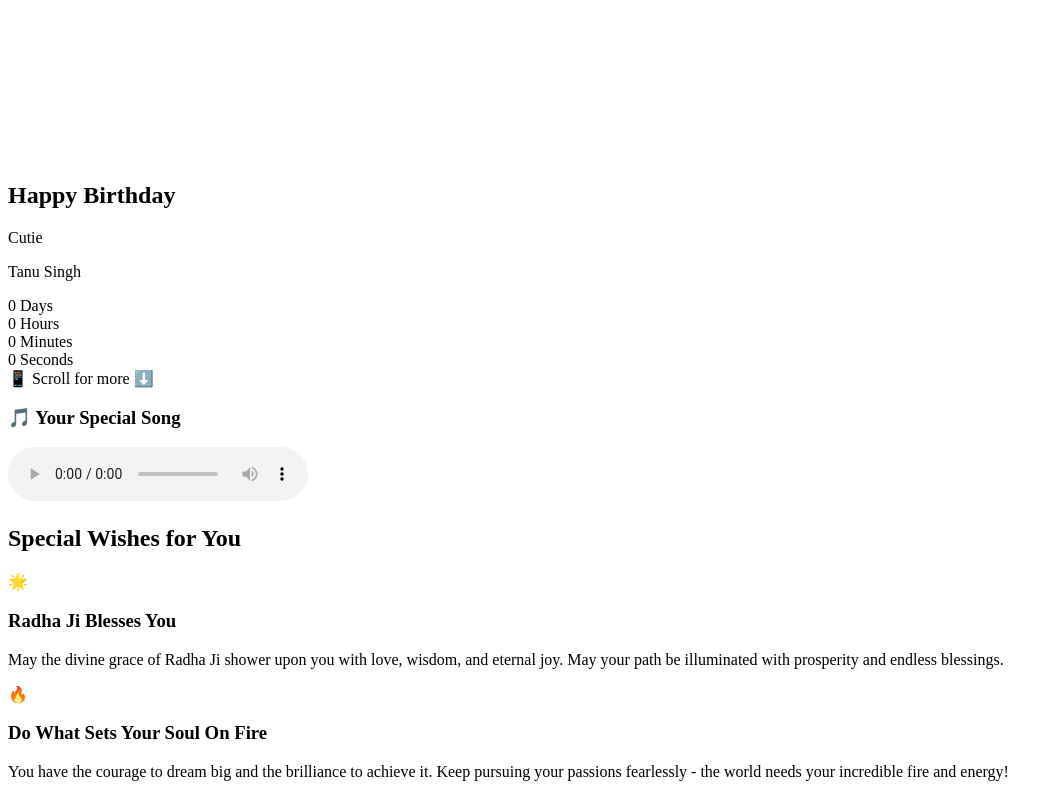
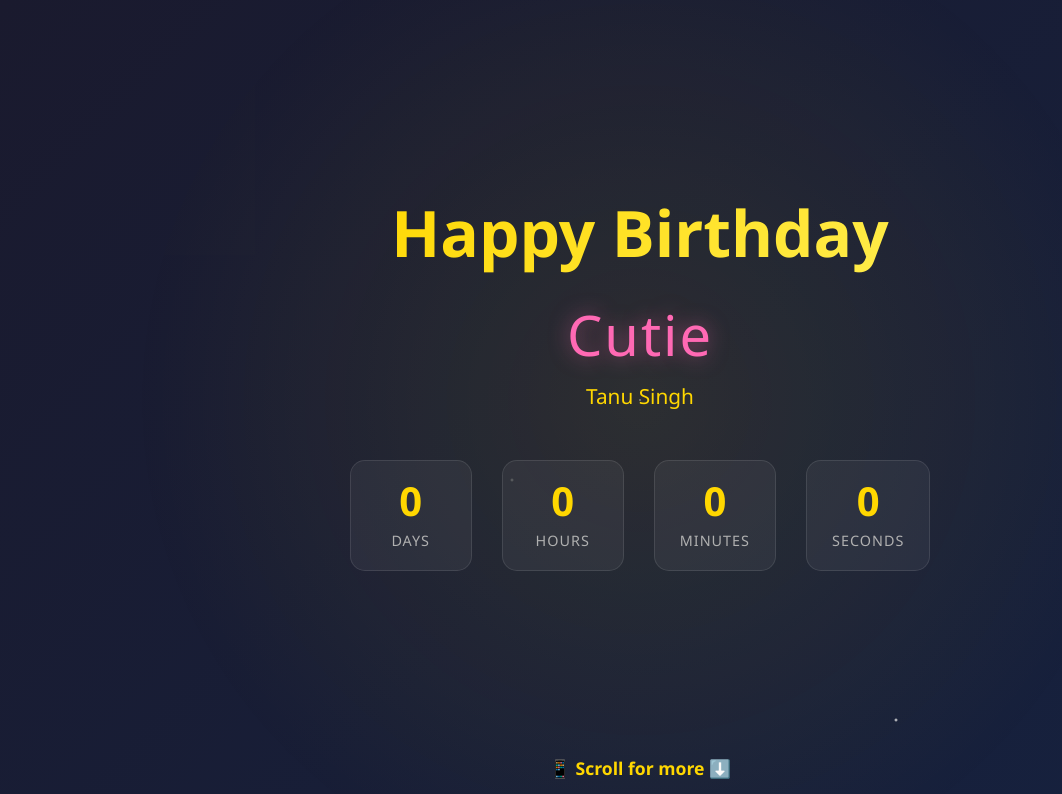
Before and after one commit to secretadmirernote/birthday-wish28, a plain HTML site: page index.html in a window 1280 px wide. Shown: the top 794 px of the page, without its empty margins (0-1062 px from the left). Drawn offline with Linux system fonts and the light colour scheme.

Commit message:
Refactor style.css to remove HTML and add styles
Removed HTML structure from style.css and added CSS styles for various sections.

```diff
--- a/style.css
+++ b/style.css
@@ -1,116 +1,477 @@
 * {
-<!DOCTYPE html>
-<html lang="en">
-<head>
-    <meta charset="UTF-8">
-    <meta name="viewport" content="width=device-width, initial-scale=1.0">
-    <title>Happy Birthday Tanu ✨</title>
-    <link rel="stylesheet" href="style.css">
-</head>
-<body>
-    <canvas id="confetti"></canvas>
-    <div class="stars"></div>
+    margin: 0;
+    padding: 0;
+    box-sizing: border-box;
+}
 
-    <section class="hero">
-        <div class="hero-content">
-            <h1 class="title">Happy Birthday</h1>
-            <p class="subtitle-cutie">Cutie</p>
-            <p class="date-text">Tanu Singh</p>
+html {
+    scroll-behavior: smooth;
+}
 
-            <div class="countdown" id="countdown">
-                <div class="countdown-item">
-                    <span class="countdown-value" id="days">0</span>
-                    <span class="countdown-label">Days</span>
-                </div>
-                <div class="countdown-item">
-                    <span class="countdown-value" id="hours">0</span>
-                    <span class="countdown-label">Hours</span>
-                </div>
-                <div class="countdown-item">
-                    <span class="countdown-value" id="minutes">0</span>
-                    <span class="countdown-label">Minutes</span>
-                </div>
-                <div class="countdown-item">
-                    <span class="countdown-value" id="seconds">0</span>
-                    <span class="countdown-label">Seconds</span>
-                </div>
-            </div>
-        </div>
+body {
+    font-family: 'Segoe UI', Tahoma, Geneva, Verdana, sans-serif;
+    background: linear-gradient(135deg, #1a1a2e 0%, #16213e 50%, #0f3460 100%);
+    color: #fff;
+    overflow-x: hidden;
+    min-height: 100vh;
+}
 
-        <div class="scroll-indicator">
-            <span>📱 Scroll for more ⬇️</span>
-        </div>
-    </section>
+/* Starfield Background */
+.stars {
+    position: fixed;
+    top: 0;
+    left: 0;
+    width: 100%;
+    height: 100%;
+    pointer-events: none;
+    z-index: 1;
+}
 
-    <section class="music-section">
-        <div class="container">
-            <div class="music-player">
-                <h3>🎵 Your Special Song</h3>
-                <audio id="audioPlayer" controls autoplay>
-                    <source src="song.mp3" type="audio/mpeg">
-                    Your browser does not support the audio element.
-                </audio>
-            </div>
-        </div>
-    </section>
+.stars::before,
+.stars::after {
+    content: '';
+    position: absolute;
+    width: 100%;
+    height: 100%;
+    background-image:
+        radial-gradient(2px 2px at 20% 30%, #fff, transparent),
+        radial-gradient(2px 2px at 60% 70%, #fff, transparent),
+        radial-gradient(1px 1px at 50% 50%, #fff, transparent);
+    background-size: 200% 200%;
+    animation: twinkle 5s infinite;
+}
 
-    <section class="wishes">
-        <div class="container">
-            <h2>Special Wishes for You</h2>
+.stars::after {
+    animation-delay: 2.5s;
+    background-position: 50% 50%;
+}
 
-            <div class="wish-cards">
-                <div class="wish-card">
-                    <div class="wish-icon">🌟</div>
-                    <h3>Radha Ji Blesses You</h3>
-                    <p>May the divine grace of Radha Ji shower upon you with love, wisdom, and eternal joy. May your path be illuminated with prosperity and endless blessings.</p>
-                </div>
+@keyframes twinkle {
+    0%, 100% { opacity: 0.3; }
+    50% { opacity: 1; }
+}
 
-                <div class="wish-card">
-                    <div class="wish-icon">🔥</div>
-                    <h3>Do What Sets Your Soul On Fire</h3>
-                    <p>You have the courage to dream big and the brilliance to achieve it. Keep pursuing your passions fearlessly - the world needs your incredible fire and energy!</p>
-                </div>
+/* Hero Section */
+.hero {
+    position: relative;
+    min-height: 100vh;
+    display: flex;
+    flex-direction: column;
+    justify-content: center;
+    align-items: center;
+    text-align: center;
+    z-index: 10;
+    padding: 20px;
+}
 
-                <div class="wish-card">
-                    <div class="wish-icon">🎓</div>
-                    <h3>Brilliant & Unstoppable</h3>
-                    <p>From a childhood topper to an extraordinary achiever - your dedication, intelligence, and hard work inspire everyone around you. Your success is only the beginning!</p>
-                </div>
+.hero::before {
+    content: '';
+    position: absolute;
+    top: 0;
+    left: 0;
+    right: 0;
+    bottom: 0;
+    background: radial-gradient(circle at 50% 50%, rgba(255, 215, 0, 0.1) 0%, transparent 70%);
+    animation: pulse 8s ease-in-out infinite;
+}
 
-                <div class="wish-card">
-                    <div class="wish-icon">✨</div>
-                    <h3>Mysterious & Magical</h3>
-                    <p>There's something beautifully enigmatic about you - your quiet strength, your mysterious charm, and the wisdom you carry makes you truly unforgettable.</p>
-                </div>
+@keyframes pulse {
+    0%, 100% { opacity: 0.5; }
+    50% { opacity: 1; }
+}
 
-                <div class="wish-card">
-                    <div class="wish-icon">💪</div>
-                    <h3>Hardest Working Soul</h3>
-                    <p>Your determination knows no bounds. Every goal you set, you conquer with grace. Your discipline and work ethic are truly admirable - keep shining brighter every day!</p>
-                </div>
+.hero-content {
+    position: relative;
+    z-index: 2;
+}
 
-                <div class="wish-card">
-                    <div class="wish-icon">👑</div>
-                    <h3>Rise Higher</h3>
-                    <p>You deserve all the success in the world. Your intelligence, beauty, ambition, and kind heart make you truly special. Keep being your amazing authentic self!</p>
-                </div>
-            </div>
-        </div>
-    </section>
+.title {
+    font-size: 4rem;
+    font-weight: 700;
+    margin-bottom: 20px;
+    background: linear-gradient(135deg, #ffd700, #ffed4e);
+    -webkit-background-clip: text;
+    -webkit-text-fill-color: transparent;
+    background-clip: text;
+    animation: fadeInDown 1s ease-out;
+}
 
-    <section class="message">
-        <div class="container">
-            <div class="message-box">
-                <p class="message-text">"You are not just smart, you are unstoppable. You are not just hardworking, you are inspiring. You are not just beautiful, you are unforgettable."</p>
-                <p class="message-author">— Happy 20th Birthday, Tanu! 🎂✨</p>
-            </div>
-        </div>
-    </section>
+.subtitle-cutie {
+    font-size: 3.5rem;
+    font-weight: 300;
+    margin-bottom: 10px;
+    color: #ff69b4;
+    animation: fadeInUp 1s ease-out 0.2s both;
+    letter-spacing: 2px;
+    text-shadow: 0 0 20px rgba(255, 105, 180, 0.5);
+}
 
-    <footer>
-        <p>&copy; 2026 Birthday Wishes | Made with <span class="heart">❤️</span></p>
-    </footer>
+.date-text {
+    font-size: 1.3rem;
+    color: #ffd700;
+    margin-bottom: 50px;
+    animation: fadeIn 1s ease-out 0.4s both;
+    font-weight: 500;
+}
 
-    <script src="script.js"></script>
-</body>
-</html>
+@keyframes fadeInDown {
+    from {
+        opacity: 0;
+        transform: translateY(-30px);
+    }
+    to {
+        opacity: 1;
+        transform: translateY(0);
+    }
+}
+
+@keyframes fadeInUp {
+    from {
+        opacity: 0;
+        transform: translateY(30px);
+    }
+    to {
+        opacity: 1;
+        transform: translateY(0);
+    }
+}
+
+@keyframes fadeIn {
+    from { opacity: 0; }
+    to { opacity: 1; }
+}
+
+/* Countdown Timer */
+.countdown {
+    display: flex;
+    gap: 30px;
+    justify-content: center;
+    flex-wrap: wrap;
+    margin: 40px 0;
+    animation: slideUp 1s ease-out 0.6s both;
+}
+
+.countdown-item {
+    display: flex;
+    flex-direction: column;
+    align-items: center;
+    background: rgba(255, 255, 255, 0.05);
+    backdrop-filter: blur(10px);
+    padding: 20px 25px;
+    border-radius: 15px;
+    border: 1px solid rgba(255, 255, 255, 0.1);
+    transition: all 0.3s ease;
+}
+
+.countdown-item:hover {
+    background: rgba(255, 215, 0, 0.1);
+    border-color: rgba(255, 215, 0, 0.3);
+    transform: translateY(-5px);
+}
+
+.countdown-value {
+    font-size: 2.5rem;
+    font-weight: 700;
+    color: #ffd700;
+    line-height: 1;
+    min-width: 70px;
+}
+
+.countdown-label {
+    font-size: 0.9rem;
+    color: #b0b0b0;
+    margin-top: 10px;
+    text-transform: uppercase;
+    letter-spacing: 1px;
+}
+
+@keyframes slideUp {
+    from {
+        opacity: 0;
+        transform: translateY(30px);
+    }
+    to {
+        opacity: 1;
+        transform: translateY(0);
+    }
+}
+
+/* Scroll Indicator */
+.scroll-indicator {
+    position: absolute;
+    bottom: 30px;
+    left: 50%;
+    transform: translateX(-50%);
+    animation: bounce 2s infinite;
+}
+
+.scroll-indicator span {
+    color: #ffd700;
+    font-size: 1.1rem;
+    font-weight: 600;
+}
+
+@keyframes bounce {
+    0%, 100% {
+        transform: translateX(-50%) translateY(0);
+    }
+    50% {
+        transform: translateX(-50%) translateY(10px);
+    }
+}
+
+/* Music Section */
+.music-section {
+    position: relative;
+    z-index: 10;
+    padding: 60px 20px;
+    background: rgba(15, 52, 96, 0.3);
+    text-align: center;
+}
+
+.music-player {
+    max-width: 500px;
+    margin: 0 auto;
+    background: rgba(255, 215, 0, 0.05);
+    padding: 30px;
+    border-radius: 20px;
+    border: 2px solid rgba(255, 215, 0, 0.2);
+    animation: fadeIn 1s ease-out;
+}
+
+.music-player h3 {
+    font-size: 1.5rem;
+    margin-bottom: 20px;
+    color: #ffd700;
+}
+
+.music-player audio {
+    width: 100%;
+    margin-top: 20px;
+    accent-color: #ffd700;
+}
+
+/* Wishes Section */
+.wishes {
+    position: relative;
+    z-index: 10;
+    padding: 80px 20px;
+    background: rgba(15, 52, 96, 0.5);
+}
+
+.wishes h2 {
+    font-size: 2.5rem;
+    margin-bottom: 60px;
+    text-align: center;
+    animation: fadeIn 1s ease-out;
+}
+
+.wish-cards {
+    display: grid;
+    grid-template-columns: repeat(auto-fit, minmax(280px, 1fr));
+    gap: 30px;
+    max-width: 1200px;
+    margin: 0 auto;
+}
+
+.wish-card {
+    background: linear-gradient(135deg, rgba(255, 215, 0, 0.05), rgba(255, 255, 255, 0.02));
+    padding: 40px 30px;
+    border-radius: 15px;
+    border: 1px solid rgba(255, 215, 0, 0.2);
+    text-align: center;
+    transition: all 0.3s ease;
+    animation: fadeInUp 1s ease-out;
+    cursor: pointer;
+}
+
+.wish-card:hover {
+    background: linear-gradient(135deg, rgba(255, 215, 0, 0.15), rgba(255, 255, 255, 0.1));
+    border-color: rgba(255, 215, 0, 0.4);
+    transform: translateY(-10px);
+    box-shadow: 0 20px 40px rgba(255, 215, 0, 0.15);
+}
+
+.wish-icon {
+    font-size: 3rem;
+    margin-bottom: 20px;
+    animation: float 3s ease-in-out infinite;
+}
+
+.wish-card:nth-child(2) .wish-icon { animation-delay: 0.3s; }
+.wish-card:nth-child(3) .wish-icon { animation-delay: 0.6s; }
+.wish-card:nth-child(4) .wish-icon { animation-delay: 0.9s; }
+.wish-card:nth-child(5) .wish-icon { animation-delay: 1.2s; }
+.wish-card:nth-child(6) .wish-icon { animation-delay: 1.5s; }
+
+@keyframes float {
+    0%, 100% { transform: translateY(0px); }
+    50% { transform: translateY(-10px); }
+}
+
+.wish-card h3 {
+    font-size: 1.5rem;
+    margin-bottom: 15px;
+    color: #ffd700;
+}
+
+.wish-card p {
+    font-size: 1rem;
+    color: #d0d0d0;
+    line-height: 1.6;
+}
+
+/* Message Section */
+.message {
+    position: relative;
+    z-index: 10;
+    padding: 80px 20px;
+    background: linear-gradient(135deg, rgba(26, 26, 46, 0.8), rgba(16, 52, 62, 0.8));
+}
+
+.container {
+    max-width: 1200px;
+    margin: 0 auto;
+}
+
+.message-box {
+    text-align: center;
+    padding: 60px 40px;
+    background: rgba(255, 215, 0, 0.05);
+    border: 2px solid rgba(255, 215, 0, 0.2);
+    border-radius: 20px;
+    animation: fadeIn 1s ease-out;
+}
+
+.message-text {
+    font-size: 1.8rem;
+    font-weight: 300;
+    color: #ffd700;
+    margin-bottom: 20px;
+    line-height: 1.8;
+}
+
+.message-author {
+    font-size: 1.1rem;
+    color: #b0b0b0;
+}
+
+/* Footer */
+footer {
+    position: relative;
+    z-index: 10;
+    text-align: center;
+    padding: 40px 20px;
+    background: rgba(0, 0, 0, 0.3);
+    color: #808080;
+    border-top: 1px solid rgba(255, 215, 0, 0.1);
+}
+
+.heart {
+    animation: pulse-heart 1.5s ease-in-out infinite;
+}
+
+@keyframes pulse-heart {
+    0%, 100% { transform: scale(1); }
+    50% { transform: scale(1.2); }
+}
+
+/* Confetti Canvas */
+canvas {
+    position: fixed;
+    top: 0;
+    left: 0;
+    pointer-events: none;
+    z-index: 5;
+}
+
+/* Responsive Design */
+@media (max-width: 768px) {
+    .title {
+        font-size: 2.5rem;
+    }
+
+    .subtitle-cutie {
+        font-size: 2rem;
+    }
+
+    .date-text {
+        font-size: 1.1rem;
+    }
+
+    .countdown {
+        gap: 15px;
+    }
+
+    .countdown-item {
+        padding: 15px 15px;
+    }
+
+    .countdown-value {
+        font-size: 1.8rem;
+        min-width: 50px;
+    }
+
+    .wishes h2 {
+        font-size: 1.8rem;
+    }
+
+    .message-text {
+        font-size: 1.3rem;
+    }
+
+    .wish-cards {
+        grid-template-columns: 1fr;
+    }
+
+    .scroll-indicator span {
+        font-size: 1rem;
+    }
+}
+
+@media (max-width: 480px) {
+    .title {
+        font-size: 1.8rem;
+    }
+
+    .subtitle-cutie {
+        font-size: 1.5rem;
+    }
+
+    .date-text {
+        font-size: 1rem;
+    }
+
+    .countdown {
+        gap: 10px;
+    }
+
+    .countdown-item {
+        padding: 12px 12px;
+    }
+
+    .countdown-value {
+        font-size: 1.5rem;
+        min-width: 40px;
+    }
+
+    .countdown-label {
+        font-size: 0.75rem;
+    }
+
+    .music-player {
+        padding: 20px;
+    }
+
+    .message-box {
+        padding: 30px 20px;
+    }
+
+    .message-text {
+        font-size: 1.1rem;
+    }
+
+    .scroll-indicator span {
+        font-size: 0.9rem;
+    }
+}
```
